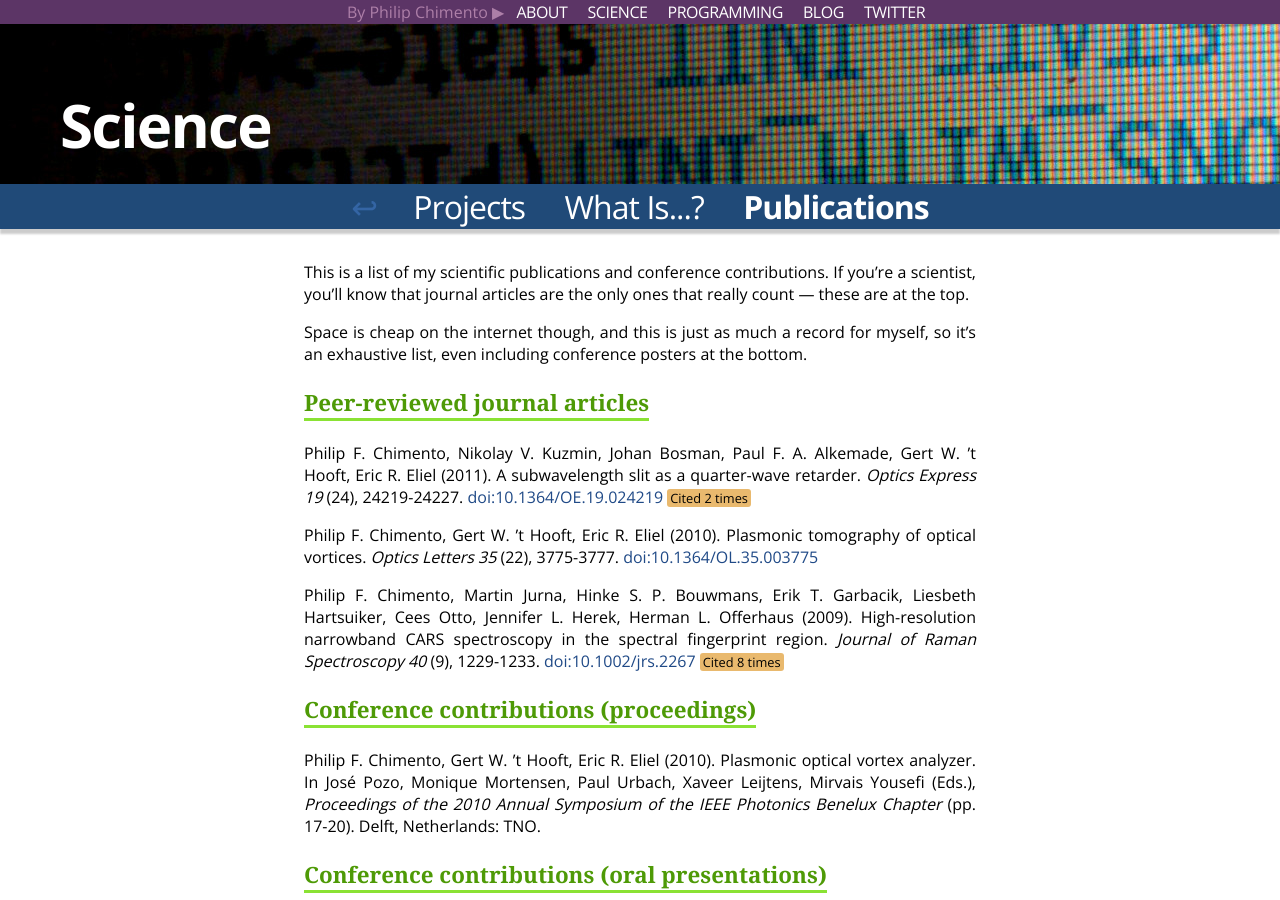
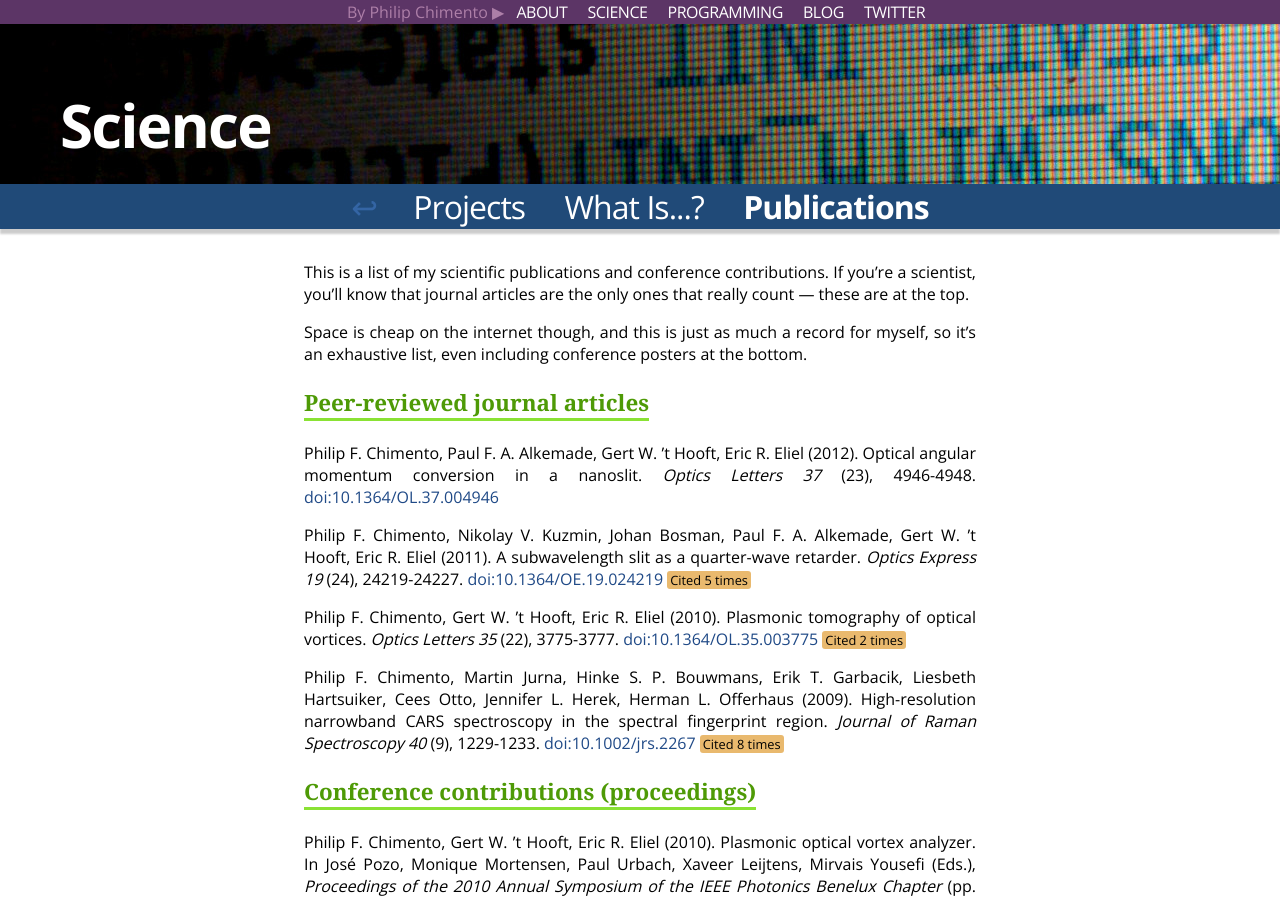
Before and after one commit to ptomato/ptomato.github.com, a Jekyll site: the page built from science/science-publications.md, in a window 1280 px wide and 900 px high. Built offline with Jekyll 4.4.1, drawn with Linux system fonts in a browser that asks for light colours; some web fonts are replaced.

Commit message:
Update science/science-publications.md
Update publication list and citation counts

```diff
--- a/science/science-publications.md
+++ b/science/science-publications.md
@@ -47,7 +47,20 @@
     number: 24
     pages: 24219-24227
     doi: 10.1364/OE.19.024219
-    cited: 2
+    cited: 5
+  - authors:
+    - Chimento, Philip F.
+    - Alkemade, Paul F. A.
+    - ’t Hooft, Gert W.
+    - Eliel, Eric R.
+    year: 2012
+    title: Optical angular momentum conversion in a nanoslit
+    journal: Optics Letters
+    issue: 37
+    number: 23
+    pages: 4946-4948
+    doi: 10.1364/OL.37.004946
+    cited: 0
 proceedings:
   - authors:
     - Chimento, Philip F.
```
Also changed, not shown: other parts of science/science-publications.md (+1 -1 lines).
